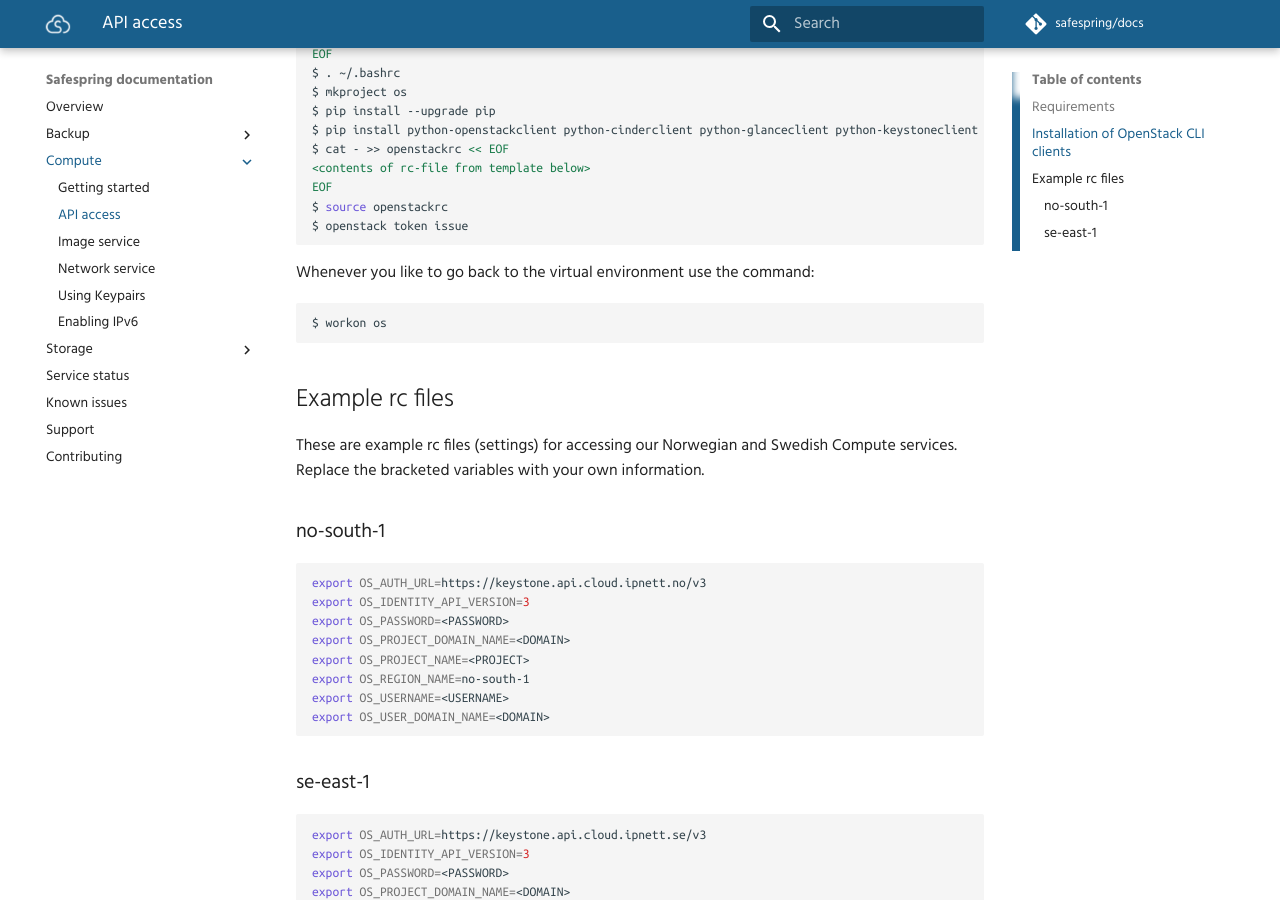
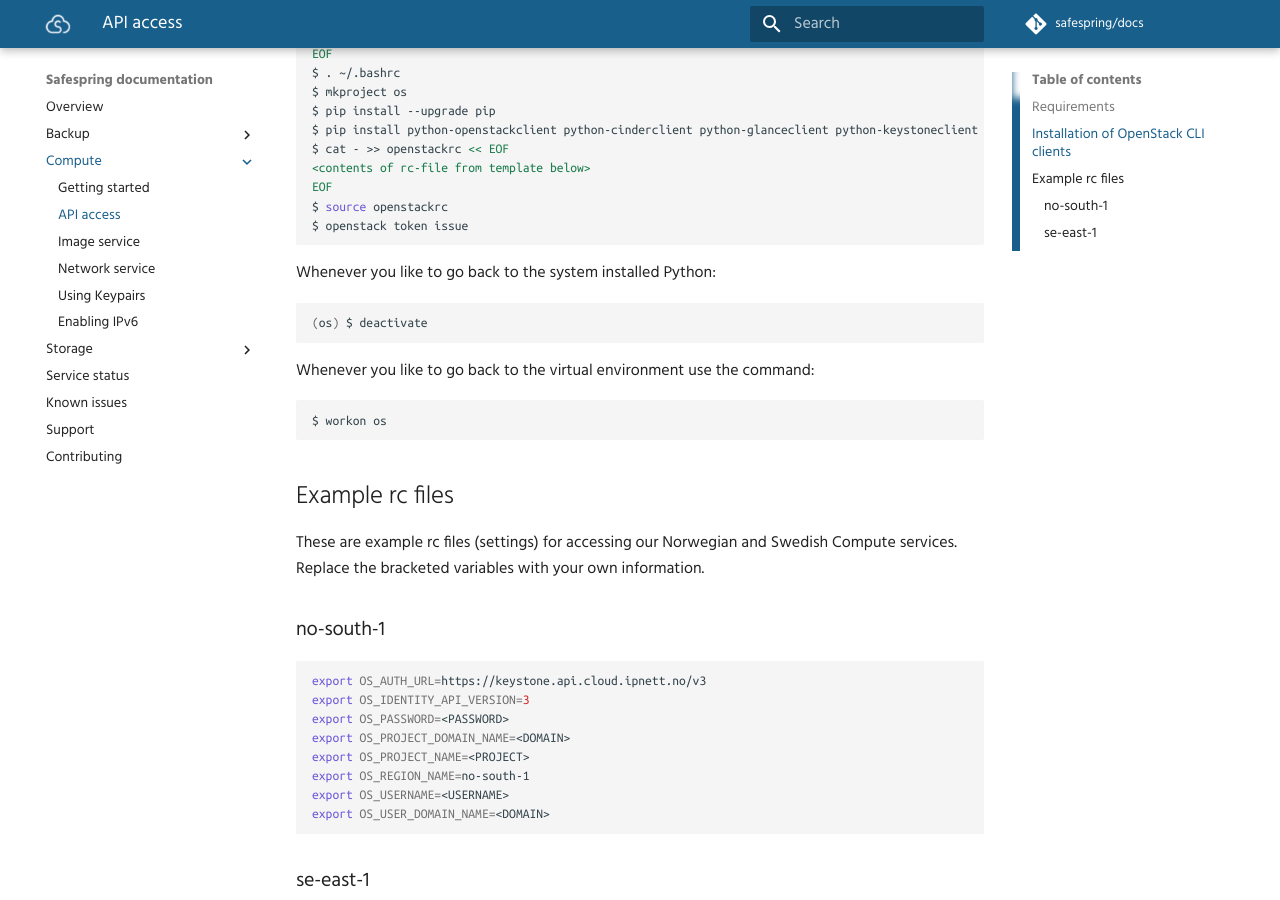
Before and after one commit to safespring/docs, an MkDocs documentation site: the page built from content/compute/api.md, in a window 1280 px wide and 900 px high, scrolled down 578 px. Built offline with MkDocs 1.6.1 and Material for MkDocs 9.7.7, drawn with Linux system fonts in a browser that asks for light colours; comment, search, counter and statistics services are not loaded; old or Windows-style settings are respelled for this version of MkDocs.

Commit message:
Small change to api.md

````diff
--- a/content/compute/api.md
+++ b/content/compute/api.md
@@ -32,6 +32,11 @@
 $ source openstackrc
 $ openstack token issue
 ```
+Whenever you like to go back to the system installed Python:
+```shell
+(os) $ deactivate
+```
+
 Whenever you like to go back to the virtual environment use the command:
 ```shell
 $ workon os
````
